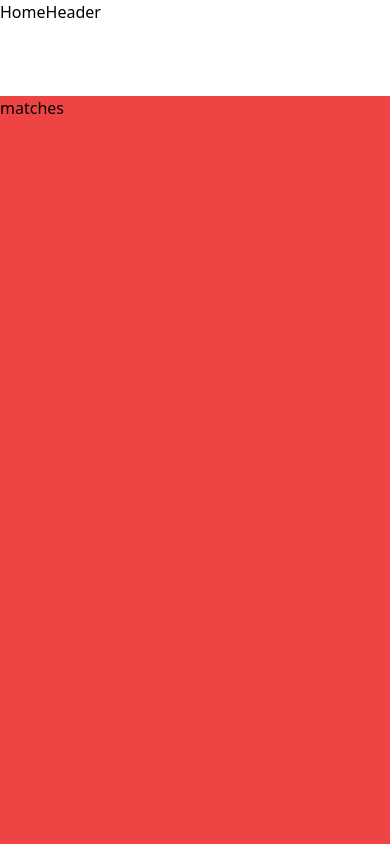
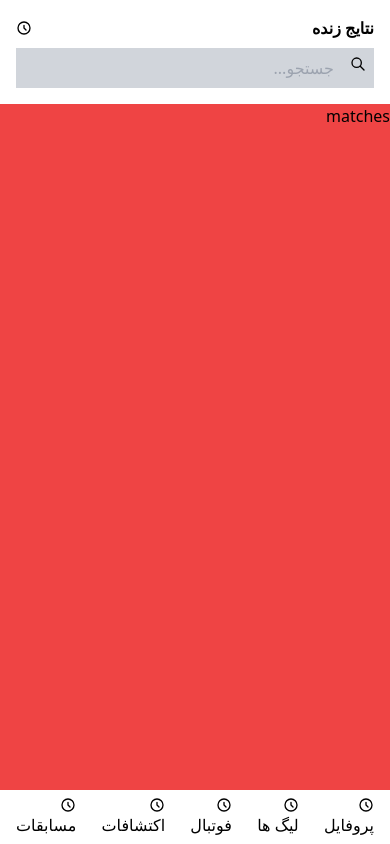
Before and after one commit to nilva-challenge/React-Footballli, a Next.js app: page /matches in a window 390 px wide. Shown: the top 844 px of the page. Built offline with nearby package versions, Linux system fonts and the light colour scheme.

Commit message:
setup header and navigation

```diff
--- a/package.json
+++ b/package.json
@@ -11,6 +11,8 @@
   },
   "dependencies": {
     "@headlessui/react": "^1.7.17",
+    "@heroicons/react": "^2.0.18",
+    "classnames": "^2.3.2",
     "clsx": "^1.2.1",
     "lucide-react": "^0.260.0",
     "next": "^13.5.4",
--- /dev/null
+++ b/src/pages/_document.tsx
@@ -0,0 +1,25 @@
+import Document, {DocumentContext, Head, Html, Main, NextScript,} from 'next/document';
+
+export default class CustomDocument extends Document {
+    static async getInitialProps(ctx: DocumentContext) {
+        return Document.getInitialProps(ctx);
+    }
+
+    render() {
+        return (
+            <Html dir='rtl'>
+                <Head>
+                    <link rel="preconnect" href="https://fonts.gstatic.com"/>
+                    <link
+                        href="https://fonts.googleapis.com/css2?family=Inter:wght@400;500;600;700&family=Manrope:wght@600;700;800&display=swap"
+                        rel="stylesheet"
+                    />
+                </Head>
+                <body>
+                <Main/>
+                <NextScript/>
+                </body>
+            </Html>
+        );
+    }
+}
--- a/src/styles/globals.css
+++ b/src/styles/globals.css
@@ -1,3 +1,21 @@
 @tailwind base;
 @tailwind components;
 @tailwind utilities;
+
+@layer base {
+    h1 {
+        @apply text-3xl md:text-4xl xl:text-5xl tracking-tight;
+    }
+
+    h2 {
+        @apply text-3xl md:text-4xl  font-medium md:font-bold;
+    }
+
+    h6 {
+        @apply text-base font-bold;
+    }
+
+    p {
+        @apply text-base;
+    }
+}
--- a/src/ui/components/BottomNavigation.tsx
+++ b/src/ui/components/BottomNavigation.tsx
@@ -1,8 +1,31 @@
+import {HiOutlineClock} from "react-icons/hi";
+import Link from "next/link";
+import Container from "@/ui/views/container/container";
+
+const menuItems = [
+    {icon: <HiOutlineClock/>, title: 'پروفایل', link: '/profile'},
+    {icon: <HiOutlineClock/>, title: 'لیگ ها', link: '/leagues'},
+    {icon: <HiOutlineClock/>, title: 'فوتبال', link: '/football'},
+    {icon: <HiOutlineClock/>, title: 'اکتشافات', link: '/explore'},
+    {icon: <HiOutlineClock/>, title: 'مسابقات', link: '/matches'},
+]
+
 const BottomNavigation: React.FC = () => {
+
     return (
-        <div className='bg-white w-full h-24'>
-            BottomNavigation
-        </div>
+        <Container
+            className="lg:hidden bg-white fixed z-30 -bottom-0.5 flex items-center justify-between shadow-bottomNavigation body-font bg-skin-fill w-full h-14 px-4 md:px-6 lg:px-8 text-skin-muted pb-0.5">
+            {
+                menuItems.map((item, index) => {
+                    return (
+                        <Link key={`item-${index}`} href={`${item.link}`}>
+                            <HiOutlineClock/>
+                            <span>{item.title}</span>
+                        </Link>
+                    )
+                })
+            }
+        </Container>
     );
 };
 
--- a/src/ui/components/HomeHeader.tsx
+++ b/src/ui/components/HomeHeader.tsx
@@ -1,8 +1,25 @@
+import Container from "@/ui/views/container/container";
+import {HiOutlineClock, HiOutlineSearch} from "react-icons/hi";
+
 const HomeHeader: React.FC = () => {
     return (
-        <div className='w-full bg-white h-24'>
-            HomeHeader
-        </div>
+        <Container className='w-full bg-white py-4'>
+            <div className='flex items-center justify-between'>
+                <h6>نتایج زنده</h6>
+                <HiOutlineClock/>
+            </div>
+
+            <div className="relative">
+                <div className="absolute inset-y-0 right-2 flex items-center pointer-events-none">
+                    <HiOutlineSearch/>
+                </div>
+                <input
+                    className="w-full bg-gray-300 p-2 pr-10 mt-2 focus:outline-none focus:none"
+                    type="text"
+                    placeholder="جستجو..."
+                />
+            </div>
+        </Container>
     );
 };
 
--- /dev/null
+++ b/src/ui/views/container/container.tsx
@@ -0,0 +1,25 @@
+import cn from 'classnames';
+interface Props {
+  className?: string;
+  children?: any;
+  el?: HTMLElement;
+  clean?: boolean;
+}
+
+const Container: React.FC<Props> = ({
+  children,
+  className,
+  el = 'div',
+  clean,
+}) => {
+  const rootClassName = cn(className, {
+    'mx-auto max-w-[1920px] px-4 md:px-6 lg:px-8 2xl:px-10': !clean,
+  });
+
+  let Component: React.ComponentType<React.HTMLAttributes<HTMLDivElement>> =
+    el as any;
+
+  return <Component className={rootClassName}>{children}</Component>;
+};
+
+export default Container;
```
Also changed, not shown: 1 other file (tests, documents, lock files or other folders).
